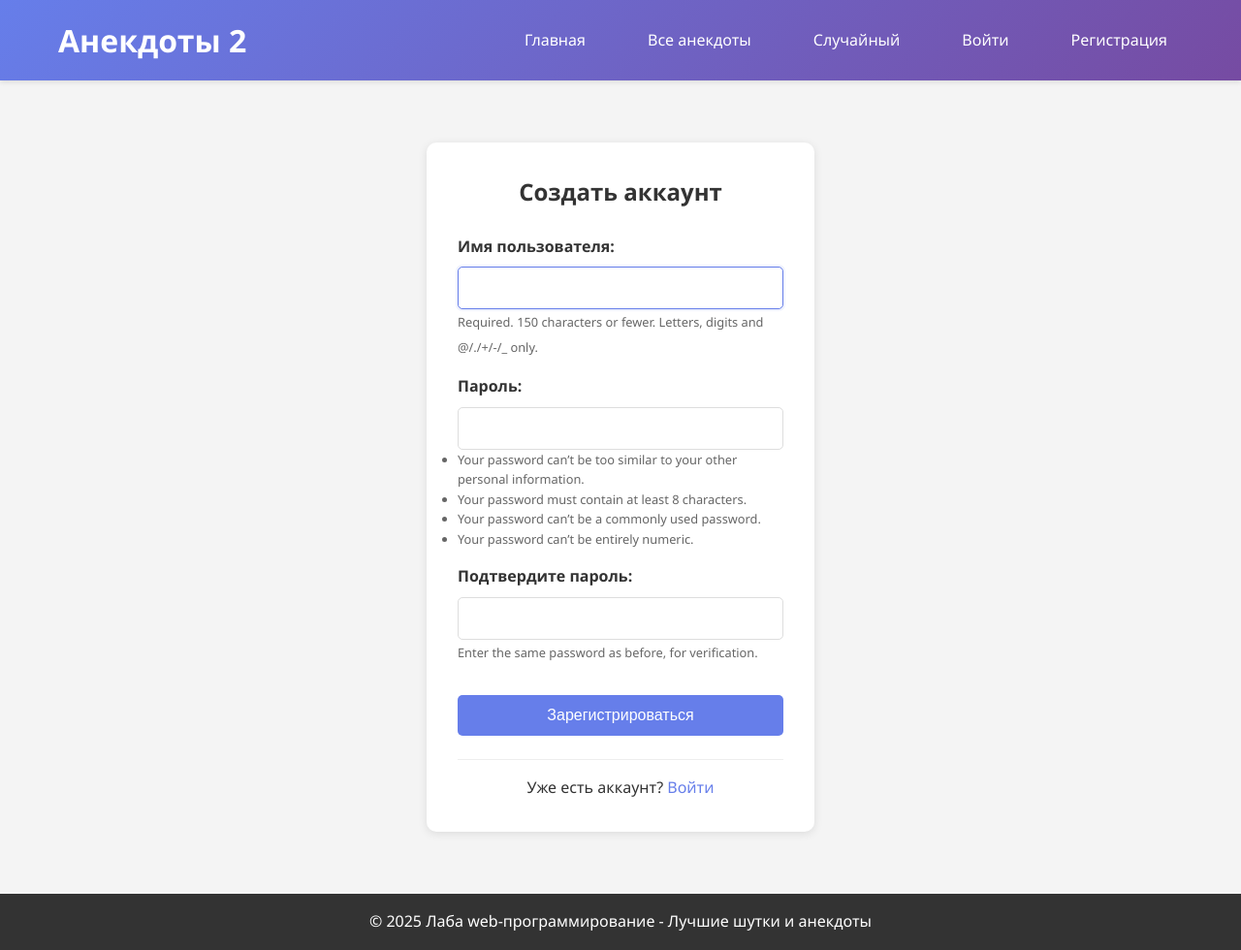
After one commit to Smkin32/WebProgLab, a Django app: page /register/ in a window 1280 px wide. The commit adds this page. Shown: the whole page at 97% size. Run offline with Django 5.2, Linux system fonts and the light colour scheme.

Commit message:
Assistant checkpoint: Add user registration functionality
Assistant generated file changes:
- jokes/views.py: Add user registration view, Add registration view function
- jokes/urls.py: Add registration URL
- jokes/templates/jokes/register.html: Create registration template
- jokes/templates/jokes/base.html: Add registration link to navigation
- jokes/templates/jokes/login.html: Add registration link to login page

---

User prompt:

add creating an account

Replit-Commit-Author: Assistant
Replit-Commit-Session-Id: afba99a2-3271-470d-93d3-2cf0ab9b26bb

```diff
--- a/jokes/templates/jokes/base.html
+++ b/jokes/templates/jokes/base.html
@@ -221,6 +221,7 @@
                             <li><a href="{% url 'jokes:logout' %}">Выйти ({{ user.username }})</a></li>
                         {% else %}
                             <li><a href="{% url 'jokes:login' %}">Войти</a></li>
+                            <li><a href="{% url 'jokes:register' %}">Регистрация</a></li>
                         {% endif %}
                     </ul>
                 </nav>
--- a/jokes/templates/jokes/login.html
+++ b/jokes/templates/jokes/login.html
@@ -1,4 +1,3 @@
-
 {% extends 'jokes/base.html' %}
 
 {% block title %}Вход - Анекдоты{% endblock %}
@@ -49,9 +48,8 @@
     </form>
 
     <div style="text-align: center; margin-top: 1.5rem; padding-top: 1rem; border-top: 1px solid #eee;">
-        <p style="color: #666;">
-            Используйте учетную запись суперпользователя для входа
-        </p>
+        <p>Нет аккаунта? <a href="{% url 'jokes:register' %}" style="color: #667eea; text-decoration: none;">Зарегистрироваться</a></p>
+        <p><a href="{% url 'jokes:home' %}" style="color: #667eea; text-decoration: none;">← Вернуться на главную</a></p>
     </div>
 </div>
 
--- /dev/null
+++ b/jokes/templates/jokes/register.html
@@ -0,0 +1,79 @@
+
+{% extends 'jokes/base.html' %}
+
+{% block title %}Регистрация - Анекдоты{% endblock %}
+
+{% block content %}
+<div style="max-width: 400px; margin: 2rem auto; background: white; padding: 2rem; border-radius: 10px; box-shadow: 0 2px 10px rgba(0,0,0,0.1);">
+    <h2 style="text-align: center; margin-bottom: 1.5rem; color: #333;">Создать аккаунт</h2>
+
+    {% if messages %}
+        {% for message in messages %}
+            <div style="padding: 0.75rem; margin-bottom: 1rem; border-radius: 5px;
+                        background: {% if message.tags == 'error' %}#f8d7da; color: #721c24; border: 1px solid #f5c6cb;
+                        {% else %}#d4edda; color: #155724; border: 1px solid #c3e6cb;{% endif %}">
+                {{ message }}
+            </div>
+        {% endfor %}
+    {% endif %}
+
+    <form method="post" style="display: flex; flex-direction: column; gap: 1rem;">
+        {% csrf_token %}
+
+        <div>
+            <label for="{{ form.username.id_for_label }}" style="display: block; margin-bottom: 0.5rem; font-weight: bold;">
+                Имя пользователя:
+            </label>
+            {{ form.username }}
+            {% if form.username.help_text %}
+                <small style="color: #666; font-size: 0.8rem;">{{ form.username.help_text }}</small>
+            {% endif %}
+        </div>
+
+        <div>
+            <label for="{{ form.password1.id_for_label }}" style="display: block; margin-bottom: 0.5rem; font-weight: bold;">
+                Пароль:
+            </label>
+            {{ form.password1 }}
+            {% if form.password1.help_text %}
+                <small style="color: #666; font-size: 0.8rem;">{{ form.password1.help_text }}</small>
+            {% endif %}
+        </div>
+
+        <div>
+            <label for="{{ form.password2.id_for_label }}" style="display: block; margin-bottom: 0.5rem; font-weight: bold;">
+                Подтвердите пароль:
+            </label>
+            {{ form.password2 }}
+            {% if form.password2.help_text %}
+                <small style="color: #666; font-size: 0.8rem;">{{ form.password2.help_text }}</small>
+            {% endif %}
+        </div>
+
+        <button type="submit" class="btn btn-primary" style="padding: 0.75rem; font-size: 1rem; margin-top: 1rem;">
+            Зарегистрироваться
+        </button>
+    </form>
+
+    <div style="text-align: center; margin-top: 1.5rem; padding-top: 1rem; border-top: 1px solid #eee;">
+        <p>Уже есть аккаунт? <a href="{% url 'jokes:login' %}" style="color: #667eea; text-decoration: none;">Войти</a></p>
+    </div>
+</div>
+
+<style>
+    input[type="text"], input[type="password"] {
+        width: 100%;
+        padding: 0.75rem;
+        border: 1px solid #ddd;
+        border-radius: 5px;
+        font-size: 1rem;
+        box-sizing: border-box;
+    }
+
+    input[type="text"]:focus, input[type="password"]:focus {
+        outline: none;
+        border-color: #667eea;
+        box-shadow: 0 0 0 2px rgba(102, 126, 234, 0.1);
+    }
+</style>
+{% endblock %}
--- a/jokes/urls.py
+++ b/jokes/urls.py
@@ -12,4 +12,5 @@ urlpatterns = [
     path('rate/<int:joke_id>/', views.rate_joke, name='rate'),
     path('login/', views.user_login, name='login'),
     path('logout/', views.user_logout, name='logout'),
+    path('register/', views.user_register, name='register'),
 ]
--- a/jokes/views.py
+++ b/jokes/views.py
@@ -4,7 +4,8 @@ from django.http import JsonResponse
 from django.core.paginator import Paginator
 from django.db.models import Q
 from django.contrib.auth import authenticate, login, logout
-from django.contrib.auth.forms import AuthenticationForm
+from django.contrib.auth.forms import AuthenticationForm, UserCreationForm
+from django.contrib.auth.models import User
 from django.contrib import messages
 from .models import Joke
 import random
@@ -111,3 +112,20 @@ def user_logout(request):
     logout(request)
     messages.success(request, 'Вы успешно вышли из системы.')
     return redirect('jokes:home')
+
+def user_register(request):
+    if request.method == 'POST':
+        form = UserCreationForm(request.POST)
+        if form.is_valid():
+            user = form.save()
+            username = form.cleaned_data.get('username')
+            messages.success(request, f'Аккаунт создан для {username}! Теперь вы можете войти.')
+            login(request, user)
+            return redirect('jokes:home')
+        else:
+            for field, errors in form.errors.items():
+                for error in errors:
+                    messages.error(request, f'{field}: {error}')
+
+    form = UserCreationForm()
+    return render(request, 'jokes/register.html', {'form': form})
```
